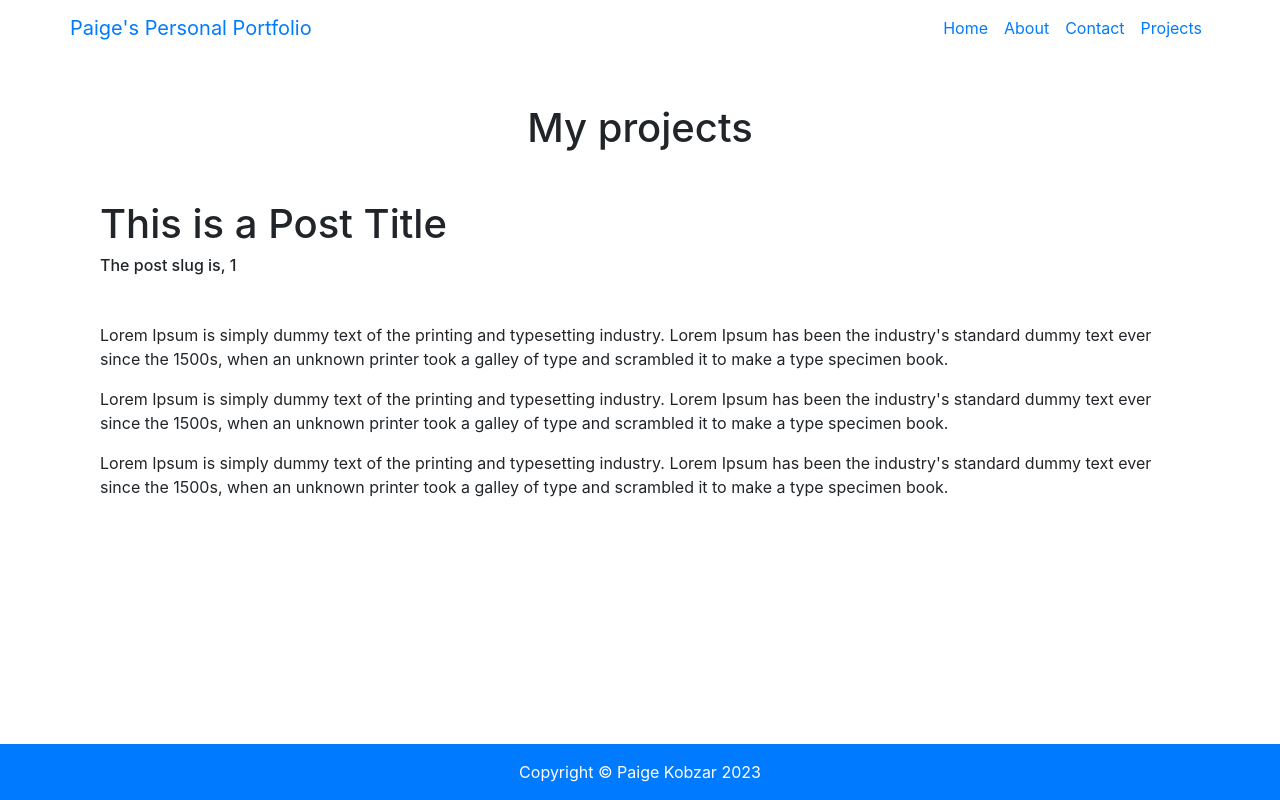
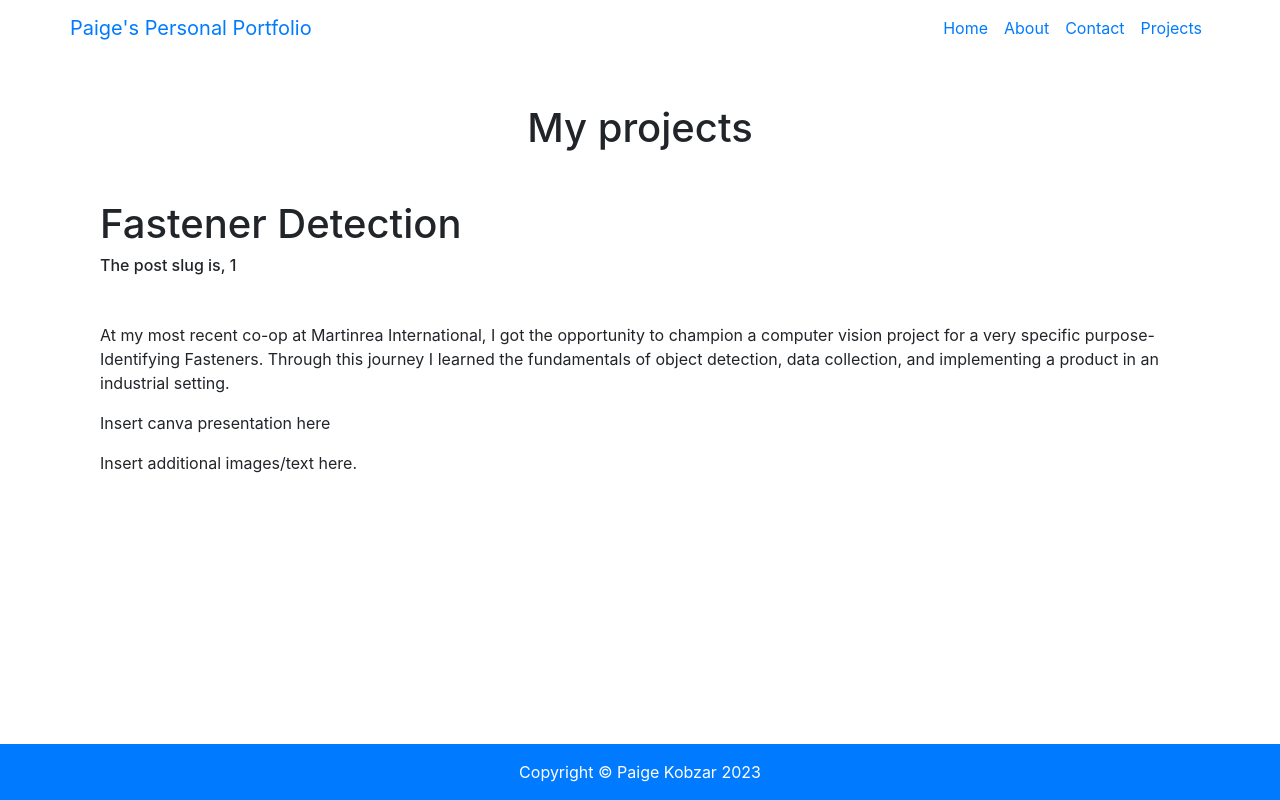
Before and after one commit to paigekobz/portfolio, a React (Create React App) app: page /blog/1 in a window 1280 px wide. Built offline with nearby package versions, Linux system fonts and the light colour scheme.

Commit message:
nut vision started

```diff
--- a/src/components/blog/Posts.jsx
+++ b/src/components/blog/Posts.jsx
@@ -5,23 +5,28 @@ function Posts() {
   return (
     <div className="home">
       <div class="container">
-        <Link to="/blog/this-is-a-post-title">
-          <div class="row align-items-center my-5">
-            <div class="col-lg-7">
-              <img
-                class="img-fluid rounded mb-4 mb-lg-0"
-                src="http://placehold.it/900x400"
-                alt=""
-              />
-            </div>
-            <div class="col-lg-5">
-              <h1 class="font-weight-light">Fastener Detection</h1>
-              <p>
-                Description of fastener detection.
-              </p>
-            </div>
+        <div class="row d-flex align-items-center my-5">
+
+
+            <div class="col-lg-5 bg-white " style={{backgroundColor: "white", padding: "15px", borderRadius:"5px", boxShadow: "5px 5px 5px #888" }}>
+            <h1 class="font-weight-light">Fastener Detection</h1>
+            <p>
+            At my most recent co-op at Martinrea International,
+        I got the opportunity to champion a computer vision project for a very specific purpose-
+        Identifying Fasteners.
+        Through this journey I learned the fundamentals of object detection, data collection, and implementing a product in an industrial setting.
+
+
+            </p>
+            <Link to="/blog/this-is-a-post-title">
+            <button type="button" class="btn btn-primary">Learn More</button>
+            </Link>
           </div>
-        </Link>
+          <div class="col-lg-7">
+          <img src={require("../../images/fastenercover.png")} alt="..."  />
+
+          </div>
+        </div>
       </div>
     </div>
   );
--- a/src/components/blog/post.jsx
+++ b/src/components/blog/post.jsx
@@ -11,25 +11,19 @@ function Post() {
   return (
     <div className="home">
       <div class="container">
-        <h1 className="mt-5">This is a Post Title</h1>
+        <h1 className="mt-5">Fastener Detection</h1>
         <h6 className="mb-5">The post slug is, {postSlug}</h6>
         <p>
-          Lorem Ipsum is simply dummy text of the printing and typesetting
-          industry. Lorem Ipsum has been the industry's standard dummy text ever
-          since the 1500s, when an unknown printer took a galley of type and
-          scrambled it to make a type specimen book.
+        At my most recent co-op at Martinrea International,
+        I got the opportunity to champion a computer vision project for a very specific purpose-
+        Identifying Fasteners.
+        Through this journey I learned the fundamentals of object detection, data collection, and implementing a product in an industrial setting.
         </p>
         <p>
-          Lorem Ipsum is simply dummy text of the printing and typesetting
-          industry. Lorem Ipsum has been the industry's standard dummy text ever
-          since the 1500s, when an unknown printer took a galley of type and
-          scrambled it to make a type specimen book.
+          Insert canva presentation here
         </p>
         <p>
-          Lorem Ipsum is simply dummy text of the printing and typesetting
-          industry. Lorem Ipsum has been the industry's standard dummy text ever
-          since the 1500s, when an unknown printer took a galley of type and
-          scrambled it to make a type specimen book.
+          Insert additional images/text here.
         </p>
       </div>
     </div>
```
Also changed, not shown: src/images/fastenercover.png (added).
